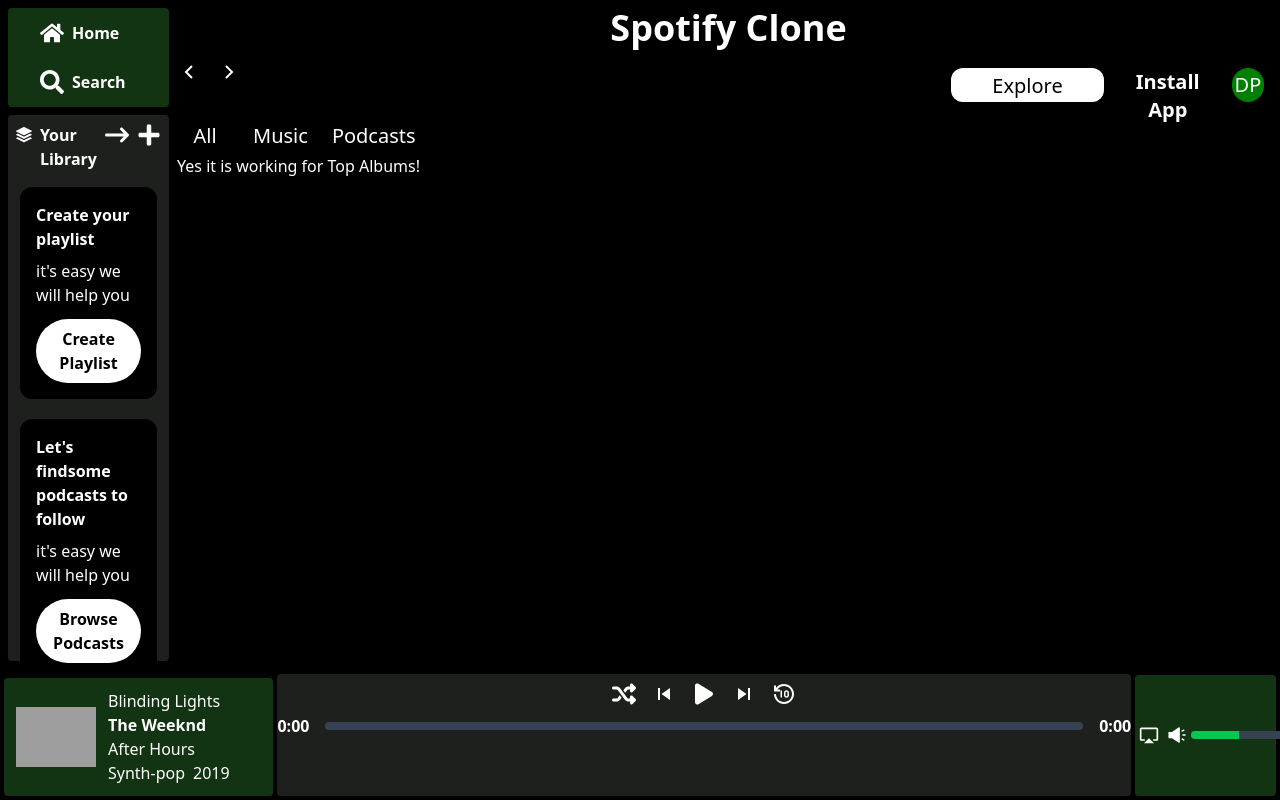
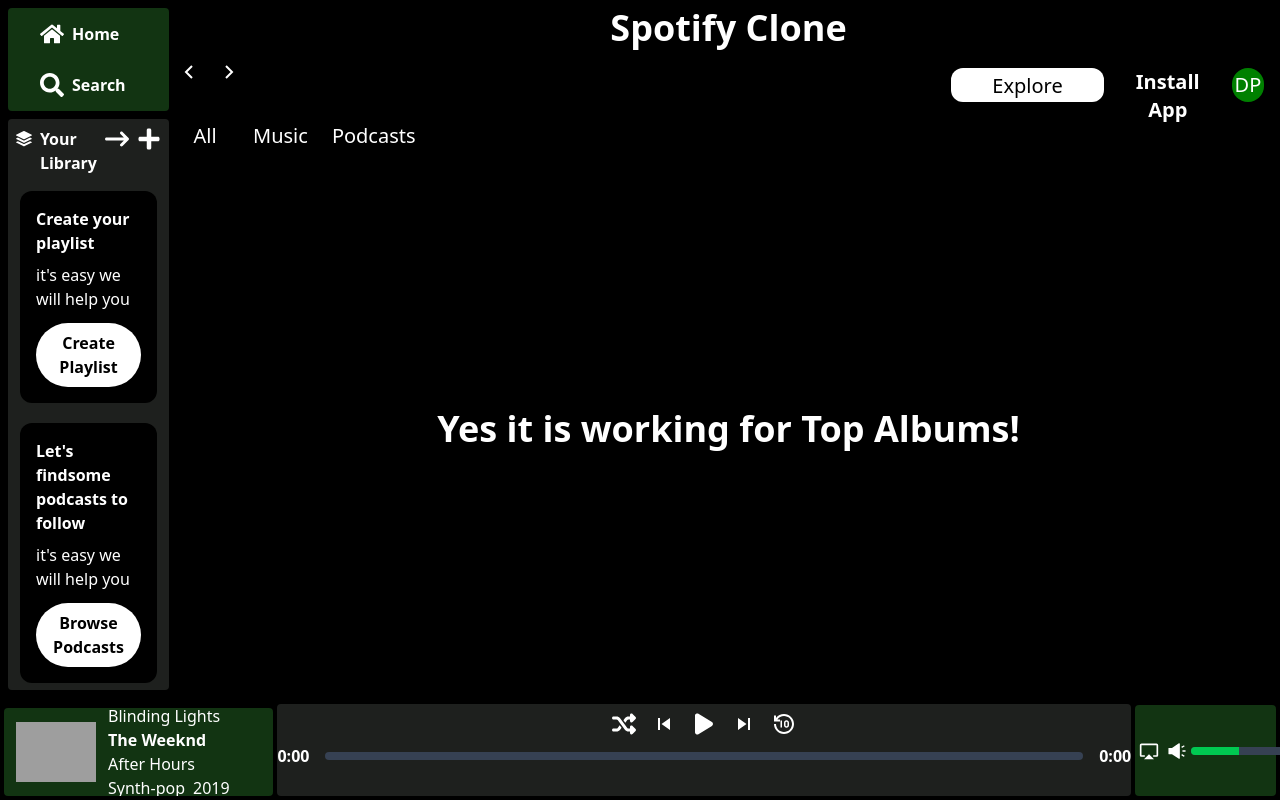
Before and after one commit to TheDeveloperIsDhruv/Spotify-Clone, a React (Vite) app: page /album/1 in a window 1280 px wide. Built offline with nearby package versions, Linux system fonts and the light colour scheme; grey boxes are pictures that could not be loaded.

Commit message:
Add navigation functions for Playlists and Artists

```diff
--- a/src/App.jsx
+++ b/src/App.jsx
@@ -10,6 +10,7 @@
 import TopMusic from './Components/TopMusic';
 import Podcasts from './Components/Podcasts';
 import songs from './assets/songs';
+import TopArtistDetails from './Components/TopArtistDetails';
 import { useEffect, useRef } from 'react';
 
 function App() {
@@ -32,6 +33,7 @@
                 <Route path='/TopMusic' element={<TopMusic/>}></Route>
                 <Route path="/Podcasts" element={<Podcasts/>}></Route>
                 <Route path="/Player/:id" element={<Player/>}></Route>
+                <Route path='/TopArtists/:id' element={<TopArtistDetails/>}></Route>
                 {/* Add more routes here as needed */}
             </Routes>
       </div>
--- a/src/Components/AlbumDetails.jsx
+++ b/src/Components/AlbumDetails.jsx
@@ -2,7 +2,9 @@
 
 const AlbumDetails = () => {
     return(
-        <h1>Yes it is working for Top Albums!</h1>
+        <div className="flex flex-col items-center justify-center h-screen">
+        <h1 className="text-4xl font-bold">Yes it is working for Top Albums!</h1>
+        </div>
     );
 }
 export default AlbumDetails;
--- a/src/Components/Music.jsx
+++ b/src/Components/Music.jsx
@@ -3,12 +3,14 @@
 import albums from "../assets/albums";
 import playlists from "../assets/playlists";
 import artists from "../assets/artists";
+import TopArtistDetails from "./TopArtistDetails";
 import { useNavigate} from "react-router-dom";
 import Player from "./Player";
 import { useState } from "react";
 const Music = ({onsongSelect}) => {
         const navigate=useNavigate();
         const [currentSongIdx, setCurrentSongIdx] = useState(0);
+        const [currentAlbumId,setCurrentAlbumId] = useState(null);
     return(
         <div className="w-full h-full flex flex-col overflow-y-auto scrollbar-hide">
 
@@ -67,7 +69,7 @@
                                         <div className="flex gap-9 overflow-x-auto snap-center snap-mandatory scroll-smooth flex-nowrap scrollbar-hide">
                                             {artists.map((artist, idx) => (
                                                 <div className="snap-center min-w-[180px]" key={idx}>
-                                                    <img src={artist.image} className="w-80 h-50 object-cover rounded-lg" />
+                                                    <img src={artist.image} className="w-80 h-50 object-cover rounded-lg" onClick={()=>{navigate(`/TopArtists/${idx}`)}} />
                                                 </div>
                                             ))}
                                         </div>
--- a/src/Components/PlaylistDetails.jsx
+++ b/src/Components/PlaylistDetails.jsx
@@ -2,7 +2,9 @@
 
 const PlaylistDetails = () => {
     return(
-        <h1>Yes working for Playlist!</h1>
+        <div className="flex flex-col items-center justify-center h-screen">
+        <h1 className="text-4xl font-bold">Yes it is working for Top Playlists!</h1>
+        </div>
     );
 }
 export default PlaylistDetails;
--- /dev/null
+++ b/src/Components/TopArtistDetails.jsx
@@ -0,0 +1,11 @@
+import React from "react";
+
+const TopArtistDetails = () => {
+        return(
+            <div className="flex flex-col items-center justify-center h-screen ">
+                <h1 className="text-4xl font-bold">Yes it is working for Top Artists!</h1>
+            </div>
+        );
+}
+
+export default TopArtistDetails;
```
